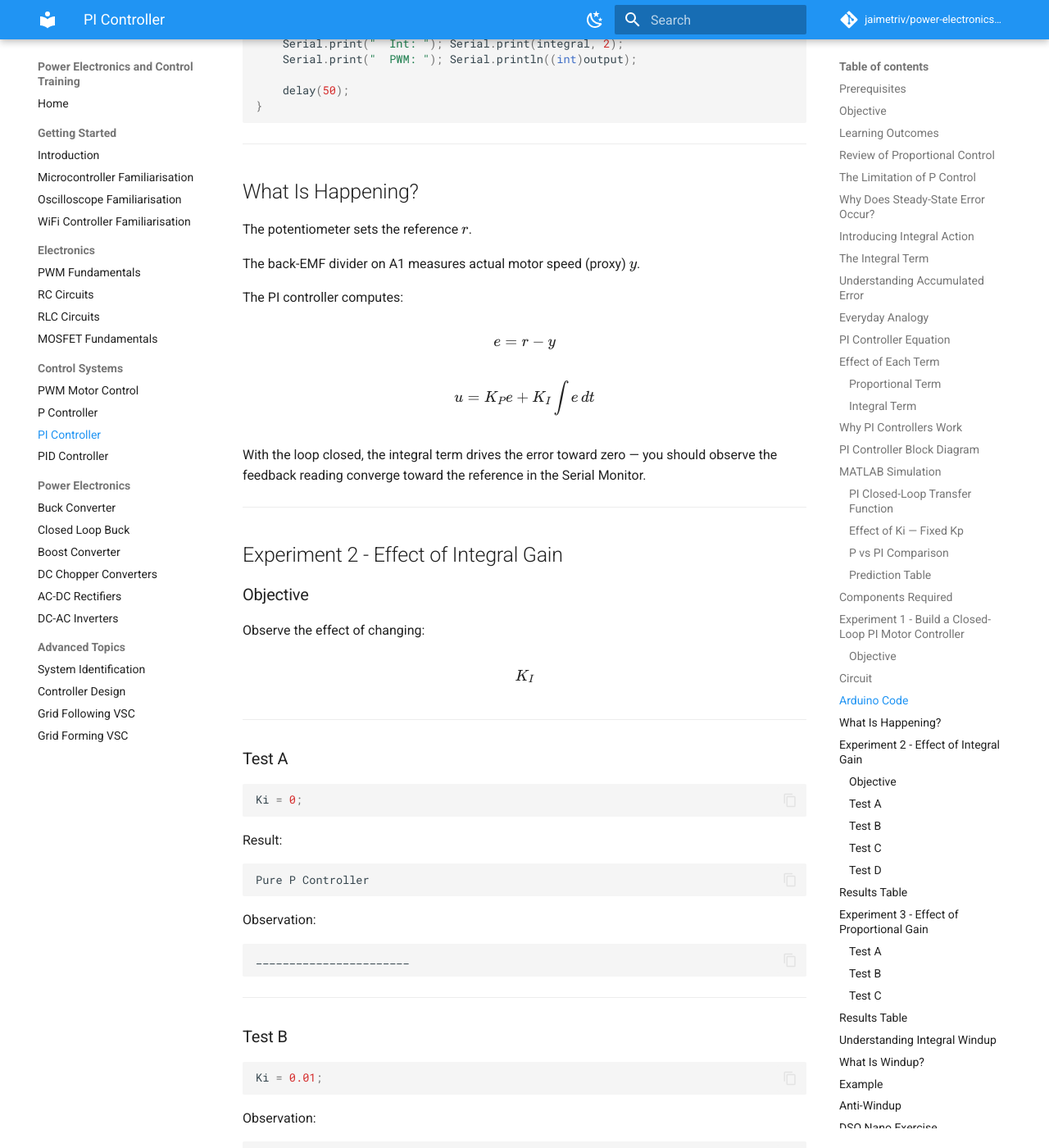
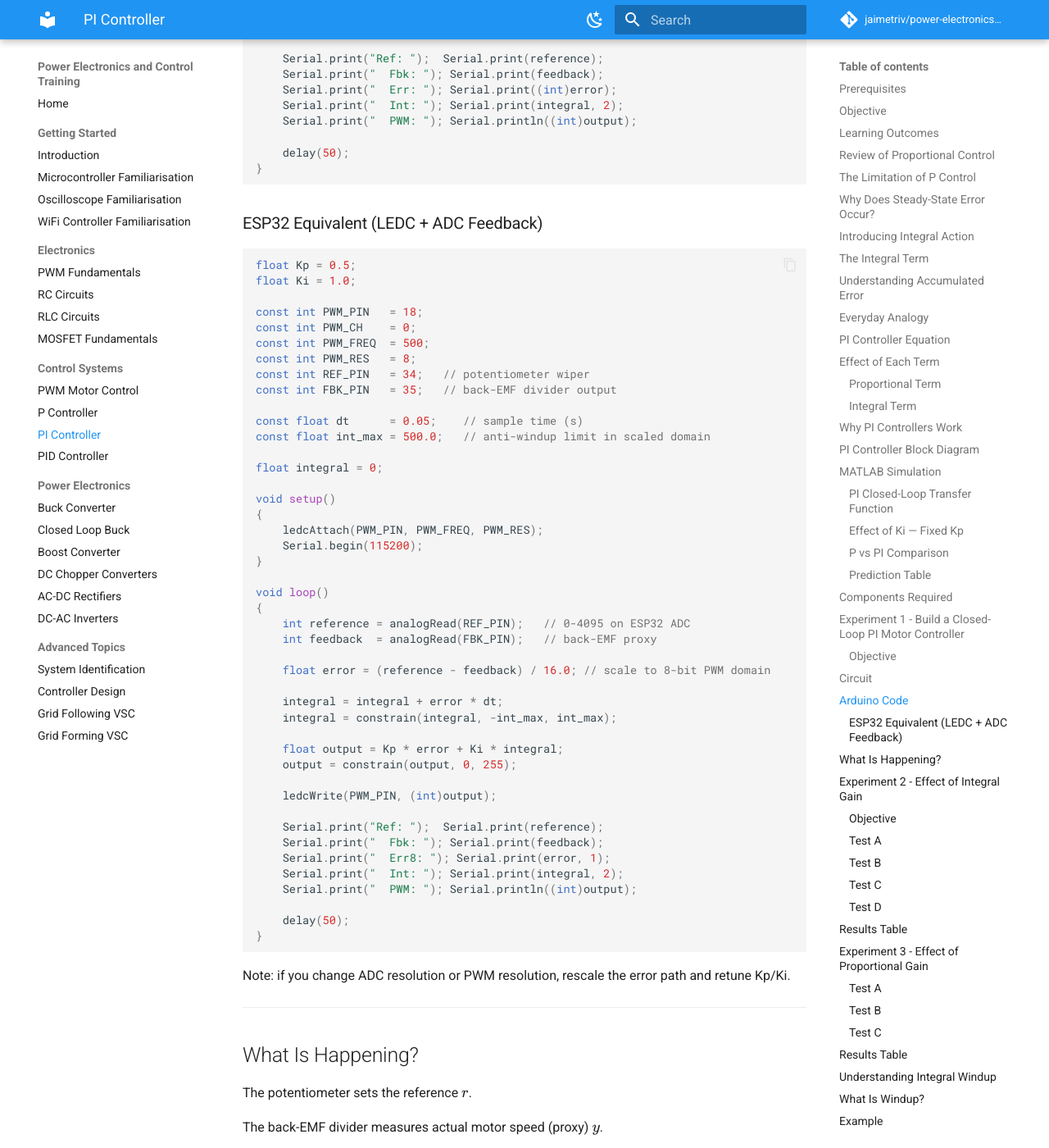
Before and after one commit to jaimetriv/power-electronics-and-control-training, an MkDocs documentation site: the page built from docs/07_PI_Controller.md, in a window 1280 px wide and 1400 px high, scrolled down 10332 px. Shown: the whole window at 82% size. Built offline with MkDocs 1.6.1 and Material for MkDocs 9.7.7, drawn with Linux system fonts in a browser that asks for light colours; comment, search, counter and statistics services are not loaded; some of the changed text lies outside the part shown.

Commit message:
docs(07_pi_controller): align with esp32/owon baseline and add esp32 PI path

````diff
--- a/docs/07_PI_Controller.md
+++ b/docs/07_PI_Controller.md
@@ -401,6 +401,7 @@ legend('Location', 'southeast');
 Same circuit as Project 6:
 
 - Arduino Uno
+- ESP32 DevKit V1 (alternative controller)
 - Breadboard
 - Potentiometer (setpoint)
 - IRLZ44N MOSFET
@@ -422,7 +423,7 @@ Equipment:
 ### Objective
 
 Implement a PI controller with back-EMF feedback closing the loop on the motor.
-The potentiometer sets the speed reference. The back-EMF divider on A1 provides the feedback signal.
+The potentiometer sets the speed reference. The back-EMF divider provides the feedback signal.
 
 ---
 
@@ -447,9 +448,11 @@ Battery +
     |
    GND
 
-Arduino Pin 9 --- 220Ω --- Gate
+PWM Output (Arduino Pin 9 or ESP32 GPIO18) --- 220Ω --- Gate
 Potentiometer centre pin --- A0
 ```
+
+For ESP32, map A0/A1 equivalents to available ADC pins (for example REF_PIN=GPIO34 and FBK_PIN=GPIO35).
 
 ---
 
@@ -495,13 +498,64 @@ void loop()
 }
 ```
 
+### ESP32 Equivalent (LEDC + ADC Feedback)
+
+```cpp
+float Kp = 0.5;
+float Ki = 1.0;
+
+const int PWM_PIN   = 18;
+const int PWM_CH    = 0;
+const int PWM_FREQ  = 500;
+const int PWM_RES   = 8;
+const int REF_PIN   = 34;   // potentiometer wiper
+const int FBK_PIN   = 35;   // back-EMF divider output
+
+const float dt      = 0.05;    // sample time (s)
+const float int_max = 500.0;   // anti-windup limit in scaled domain
+
+float integral = 0;
+
+void setup()
+{
+    ledcAttach(PWM_PIN, PWM_FREQ, PWM_RES);
+    Serial.begin(115200);
+}
+
+void loop()
+{
+    int reference = analogRead(REF_PIN);   // 0-4095 on ESP32 ADC
+    int feedback  = analogRead(FBK_PIN);   // back-EMF proxy
+
+    float error = (reference - feedback) / 16.0; // scale to 8-bit PWM domain
+
+    integral = integral + error * dt;
+    integral = constrain(integral, -int_max, int_max);
+
+    float output = Kp * error + Ki * integral;
+    output = constrain(output, 0, 255);
+
+    ledcWrite(PWM_PIN, (int)output);
+
+    Serial.print("Ref: ");  Serial.print(reference);
+    Serial.print("  Fbk: "); Serial.print(feedback);
+    Serial.print("  Err8: "); Serial.print(error, 1);
+    Serial.print("  Int: "); Serial.print(integral, 2);
+    Serial.print("  PWM: "); Serial.println((int)output);
+
+    delay(50);
+}
+```
+
+Note: if you change ADC resolution or PWM resolution, rescale the error path and retune Kp/Ki.
+
 ---
 
 ## What Is Happening?
 
 The potentiometer sets the reference $r$.
 
-The back-EMF divider on A1 measures actual motor speed (proxy) $y$.
+The back-EMF divider measures actual motor speed (proxy) $y$.
 
 The PI controller computes:
 
@@ -716,7 +770,7 @@ Anti-Windup
 
 ---
 
-## DSO Nano Exercise
+## Oscilloscope Exercise
 
 Observe the controller PWM output.
 
@@ -727,7 +781,7 @@ Observe the controller PWM output.
 Probe Tip:
 
 ```text
-Pin 9
+MOSFET Gate PWM node (Arduino Pin 9 or ESP32 GPIO18)
 ```
 
 Probe Ground:
@@ -1003,15 +1061,15 @@ Check:
 
 ✅ Motor circuit wired correctly (same as Project 6)
 
-✅ Back-EMF divider connected to A1
+✅ Back-EMF divider connected to feedback ADC input (A1 on Arduino or FBK_PIN on ESP32)
 
-✅ Shared ground between Arduino and battery
+✅ Shared ground between controller and battery
 
 ✅ Potentiometer reading visible in Serial Monitor
 
 ✅ Feedback reading changes with motor speed in Serial Monitor
 
-✅ PWM duty cycle visible on DSO Nano
+✅ PWM duty cycle visible on oscilloscope (OWON or DSO Nano)
 
 ✅ Anti-windup limit in code
 
````
Also changed, not shown: other parts of docs/07_PI_Controller.md (+9 -5 lines).
